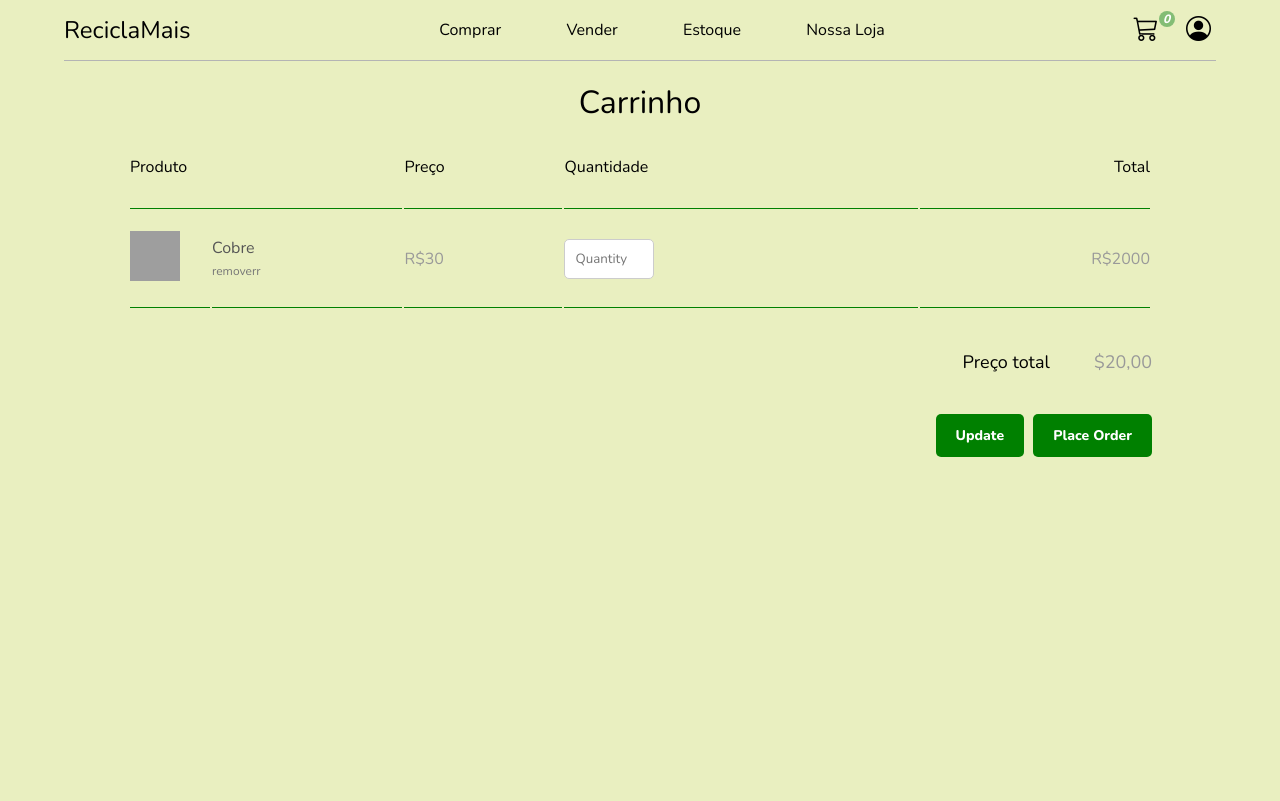
After one commit to LuizReis-dev/reciclamais-rio, a PHP site: page /carrinho.php in a window 1280 px wide. The commit adds this page. Run offline with PHP 8.4, Linux system fonts and the light colour scheme; grey boxes are pictures that could not be loaded.

Commit message:
criando template da pagina de carrinhos

```diff
--- a/ReciclaMais/site-ecommerce/cabecalho.html
+++ b/ReciclaMais/site-ecommerce/cabecalho.html
@@ -11,7 +11,7 @@
 </head>
 <body>
     <div class="cabecalho">
-        <h2 class="nome-cooperativa">ReciclaMais</h2>
+        <a href="index.php"><h2 class="nome-cooperativa">ReciclaMais</h2></a>
         <ul class="opcoes">
             <li><a href="compra.php"> Comprar</a> </li>
             <li>Vender</li>
@@ -19,7 +19,7 @@
             <li>Nossa Loja</li>
         </ul>
         <div class="logos">
-            <i class="bi bi-cart3"><span>0</span></i>
+            <a href="carrinho.php"><i class="bi bi-cart3"><span>0</span></i></a>
             <i class="bi bi-person-circle usuario"></i>
         </div>
     </div>
--- /dev/null
+++ b/ReciclaMais/site-ecommerce/carrinho.php
@@ -0,0 +1,62 @@
+<!DOCTYPE html>
+<?php
+require 'cabecalho.html';
+session_start();
+?>
+<html lang="pt-br">
+
+<head>
+    <meta charset="UTF-8">
+    <meta http-equiv="X-UA-Compatible" content="IE=edge">
+    <meta name="viewport" content="width=device-width, initial-scale=1.0">
+    <link rel="stylesheet" href="./css/estiloprincipal.css">
+    <link rel="stylesheet" href="./css/carrinho.css">
+    <title>Carrinho</title>
+</head>
+
+<body>
+    <div class="container">
+        <h1 class="titulo">Carrinho</h1>
+        <table>
+            <thead>
+                <tr>
+                    <td colspan="2">Produto</td>
+                    <td>Preço</td>
+                    <td>Quantidade</td>
+                    <td>Total</td>
+                </tr>
+
+            </thead>
+            <tbody>
+                <tr>
+                    <td class="img">
+                        <a href="">
+                            <img src=">" width="50" height="50" alt="">
+                        </a>
+                    </td>
+                    <td>
+                        <a href="">Cobre</a>
+                        <br>
+                        <a href="" class="remover">removerr</a>
+                    </td>
+                    <td class="preco">R$30</td>
+                    <td class="quantidade">
+                        <input type="number" name="quantity" value="" min="1" max="" placeholder="Quantity" required>
+                    </td>
+                    <td class="preco">R$2000</td>
+                </tr>
+            </tbody>
+        </table>
+        <div class="subtotal">
+            <span class="text">Preço total</span>
+            <span class="preco">$20,00</span>
+        </div>
+        <div class="buttons">
+            <input type="submit" value="Update" name="update">
+            <input type="submit" value="Place Order" name="placeorder">
+        </div>
+    </div>
+
+</body>
+
+</html>
--- a/ReciclaMais/site-ecommerce/css/cabecalho.css
+++ b/ReciclaMais/site-ecommerce/css/cabecalho.css
@@ -14,7 +14,11 @@
     font-family: 'Nunito';
     font-weight: 400;
 }
+.cabecalho a {
+    text-decoration: none;
+    color: inherit;
 
+}
 .opcoes {
     display: flex;
     list-style: none;
@@ -24,10 +28,6 @@
 
 .opcoes li {
     cursor: pointer;
-}
-.opcoes li a {
-    text-decoration: none;
-    color: inherit;
 }
 
 .logos {
--- /dev/null
+++ b/ReciclaMais/site-ecommerce/css/carrinho.css
@@ -0,0 +1,86 @@
+body {
+    overflow: hidden;
+}
+.container {
+    height: 90vh;
+    width: 80vw;
+    margin: auto;
+    margin-top: 20px;
+}
+.titulo {
+    text-align: center;
+    font-weight: 400;
+}
+.container table {
+    width: 100%;
+    margin: auto;
+}
+.container table thead td {
+	padding: 30px 0;
+	border-bottom: 1px solid green;
+}
+.container table thead td:last-child {
+	text-align: right;
+}
+.container table tbody td {
+	padding: 20px 0;
+	border-bottom: 1px solid green;
+}
+.container table tbody td:last-child {
+	text-align: right;
+}
+.container table .img {
+	width: 80px;
+}
+.container table .remover {
+	color: #777777;
+	font-size: 12px;
+	padding-top: 3px;
+}
+.container table .remover:hover {
+	text-decoration: underline;
+}
+.container table .preco {
+	color: #999999;
+}
+.container table a {
+	text-decoration: none;
+	color: #555555;
+}
+.container table input[type="number"] {
+	width: 68px;
+	padding: 10px;
+	border: 1px solid #ccc;
+	color: #555555;
+	border-radius: 5px;
+}
+.container .subtotal {
+	text-align: right;
+	padding: 40px 0;
+}
+.container .subtotal .text {
+	padding-right: 40px;
+	font-size: 18px;
+}
+.container .subtotal .preco {
+	font-size: 18px;
+	color: #999999;
+}
+.buttons {
+	text-align: right;
+	padding-bottom: 40px;
+}
+.buttons input[type="submit"] {
+	margin-left: 5px;
+	padding: 12px 20px;
+	border: 0;
+	background: green;
+	color: #FFFFFF;
+	font-size: 14px;
+	font-weight: bold;
+	cursor: pointer;
+	border-radius: 5px;
+}
+.buttons input[type="submit"]:hover {
+	background: green;
+}
```
